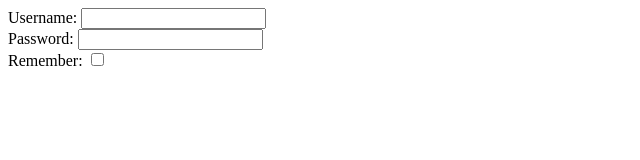
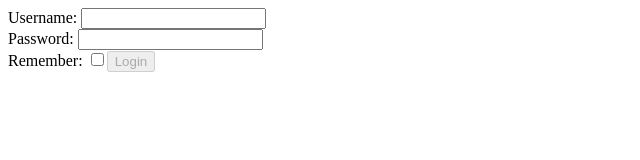
Before and after one commit to SuleymanAmangeldiyev/re_done_develhope_ex, a React (Create React App) app: page / in a window 1280 px wide. Shown: the top 160 px of the page, without its empty margins (0-640 px from the left). Built offline with nearby package versions, Linux system fonts and the light colour scheme.

Commit message:
the ex: 28 (form - 03) has done

```diff
--- a/src/App.jsx
+++ b/src/App.jsx
@@ -12,6 +12,6 @@ export class App extends Component {
 
 export default App;
 
-// the ex: 27  (Form - 02)
+// the ex: 28  (Form - 03)
 
-// Create a Login component containing three inputs: a username input, a password input and a remember checkbox. All three inputs should be controlled components.
+// Add a "login" button to the Login component. This button should be disabled as long as the username and password inputs are empty. When clicked, the event handler attached to the button should call an onLogin function passed as a prop to the Login component, passing it the state.
--- a/src/Login.jsx
+++ b/src/Login.jsx
@@ -5,6 +5,7 @@ export class Login extends Component {
     username: "",
     password: "",
     remember: false,
+    login: false
   };
 
   control = (e) => {
@@ -16,7 +17,12 @@ export class Login extends Component {
       [name]: type === "checkbox" ? checked : value,
     });
   };
-
+  labelIn = () =>{
+    this.setState({
+      login: true
+    })
+    alert("You loged in! ")
+  }
   render() {
     return (
       <div>
@@ -45,6 +51,13 @@ export class Login extends Component {
           id="remember"
           value={this.state.remember}
         />
+        <button
+          type="button"
+          disabled={!this.state.username || !this.state.password}
+          onClick={this.labelIn}
+        >
+          Login
+        </button>
       </div>
     );
   }
```
